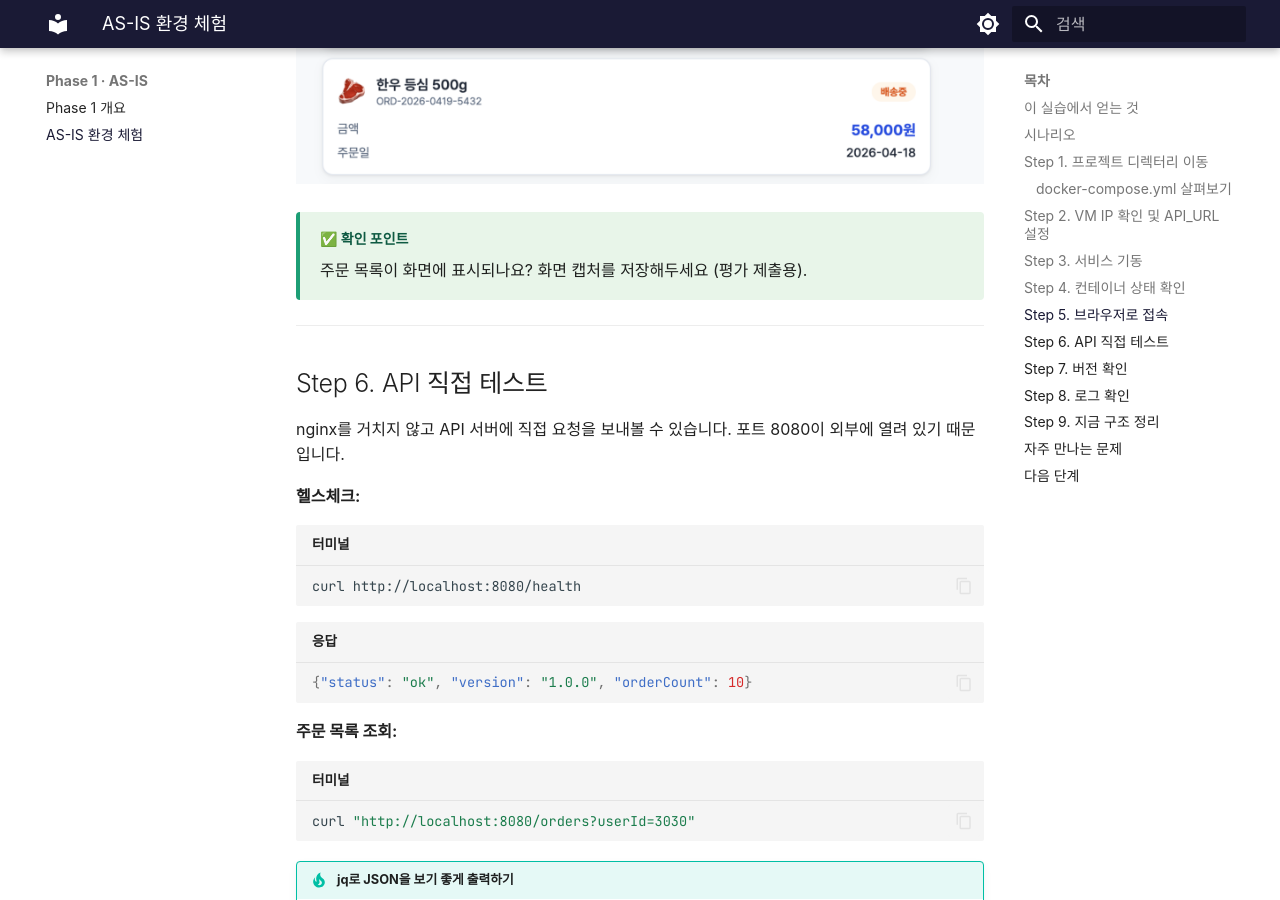
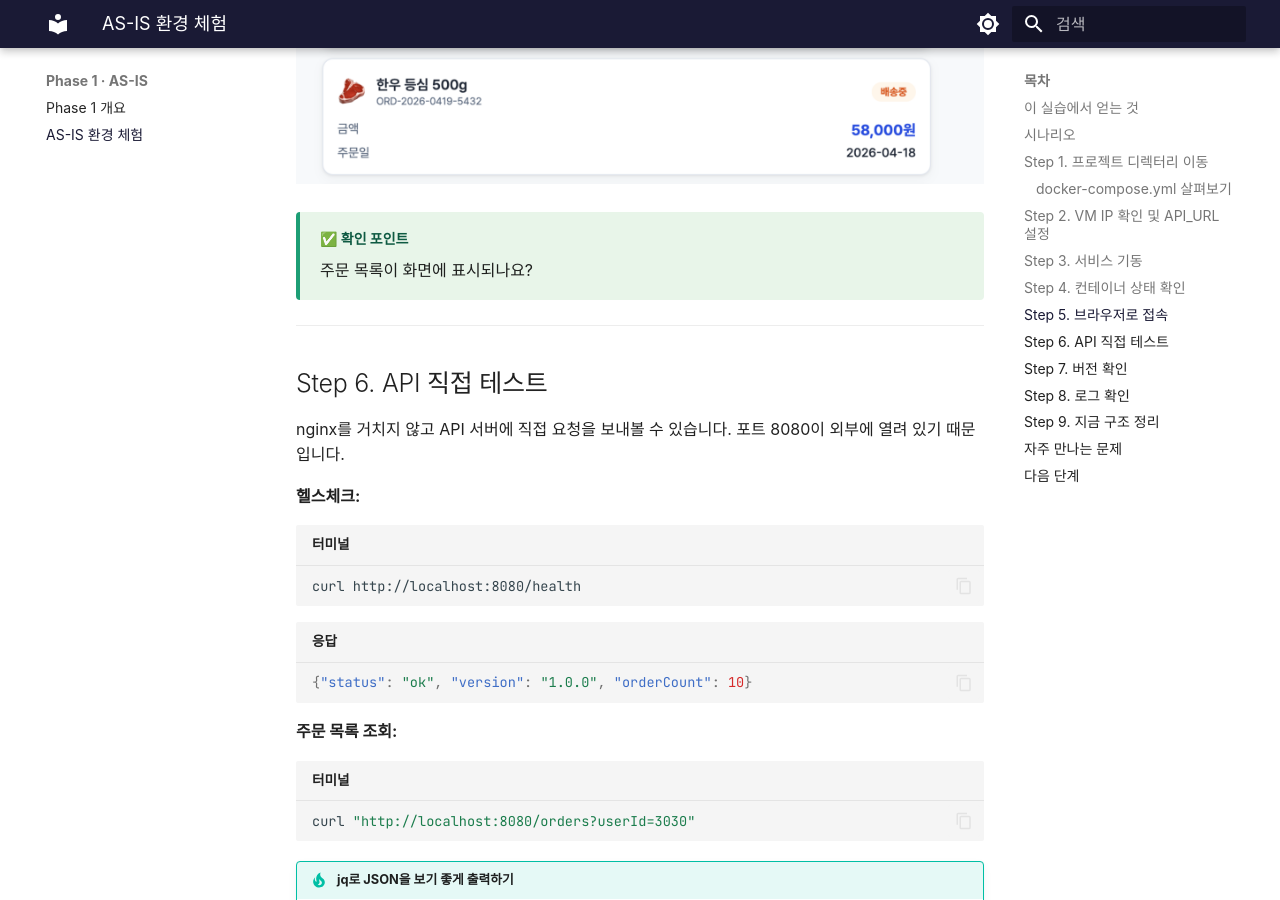
Before and after one commit to skilleat-labs/container-service-labs, an MkDocs documentation site: the page built from docs/phase-1/as-is-docker-compose.md, in a window 1280 px wide and 900 px high, scrolled down 4902 px. Built offline with MkDocs 1.6.1 and Material for MkDocs 9.7.7, drawn with Linux system fonts in a browser that asks for light colours; some web fonts are replaced.

Commit message:
remove: 확인 포인트에서 캡처 저장 안내 문구 삭제
Co-Authored-By: Claude Sonnet 4.6 <noreply@anthropic.com>

```diff
--- a/docs/phase-1/as-is-docker-compose.md
+++ b/docs/phase-1/as-is-docker-compose.md
@@ -193,7 +193,7 @@ http://VM_IP:8000
 
 <div class="checkpoint">
 <div class="checkpoint-title">✅ 확인 포인트</div>
-주문 목록이 화면에 표시되나요? 화면 캡처를 저장해두세요 (평가 제출용).
+주문 목록이 화면에 표시되나요?
 </div>
 
 ---
```
